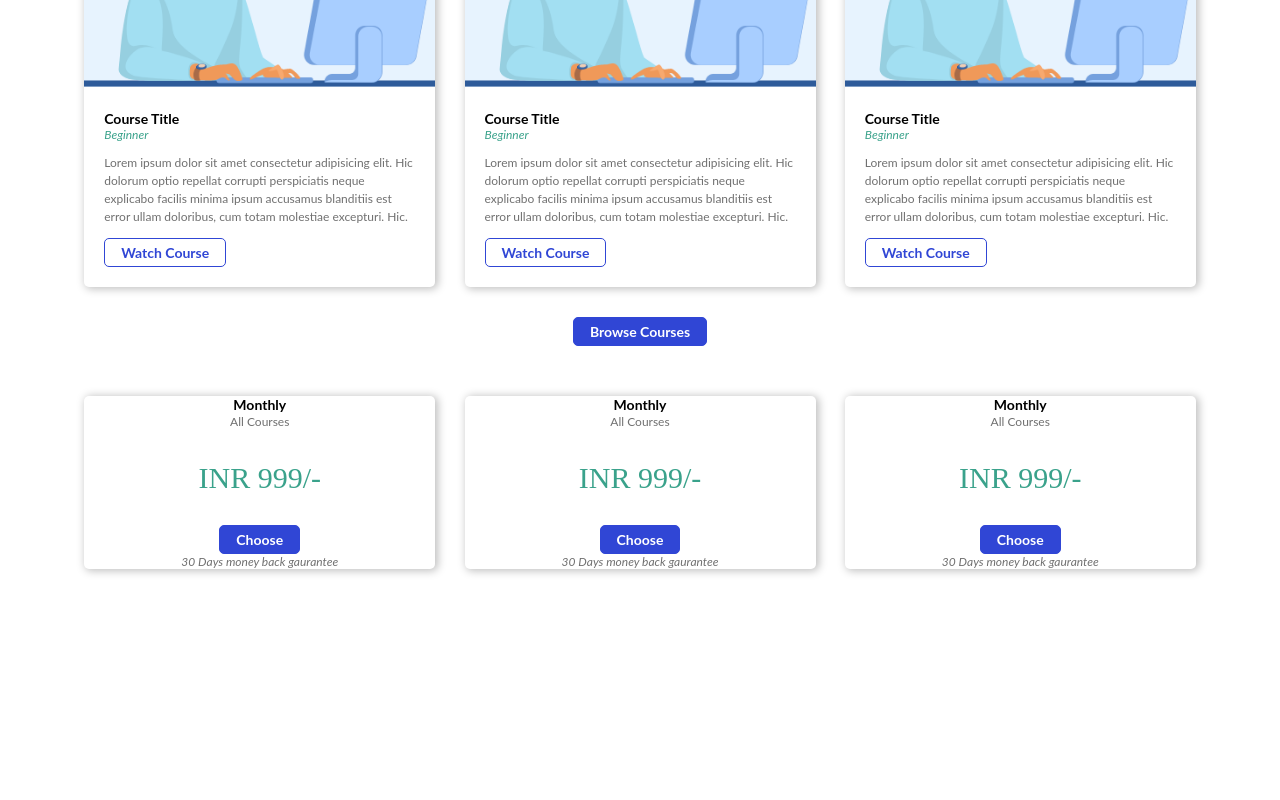
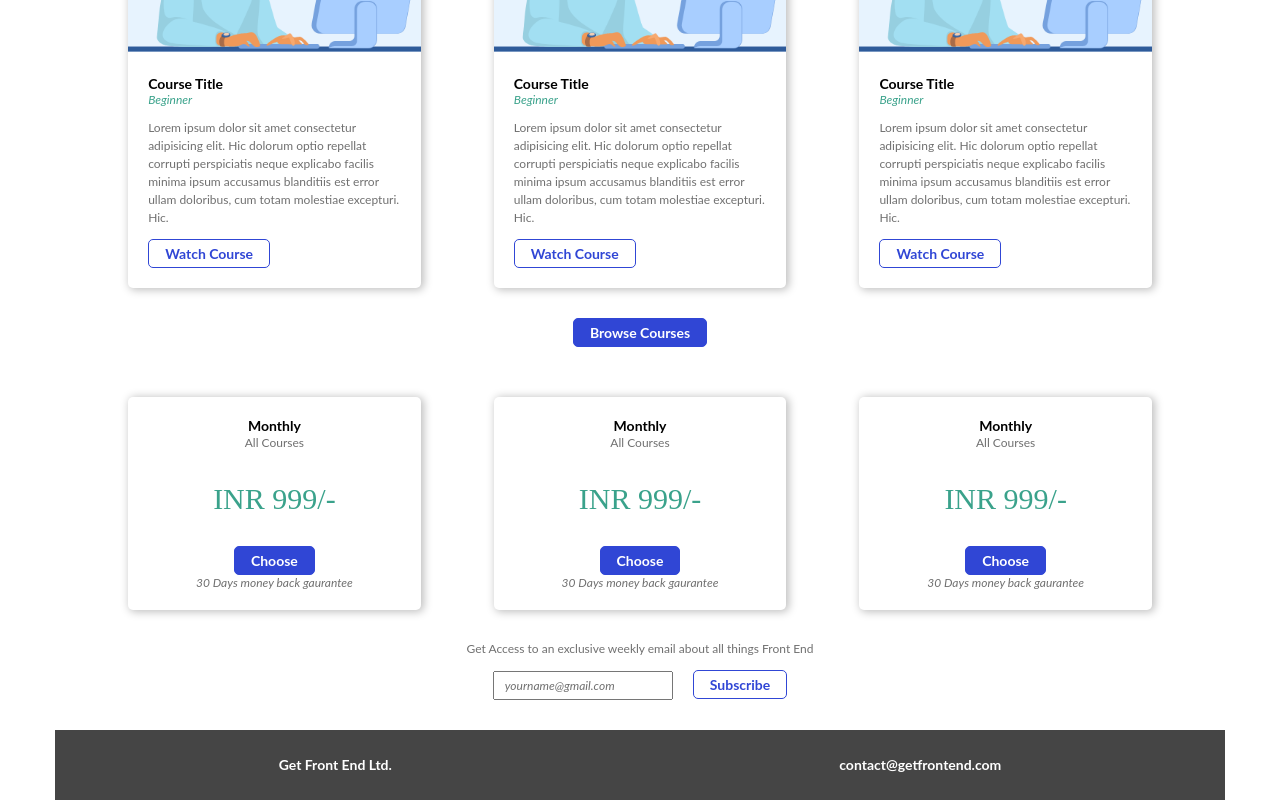
Before and after one commit to madhavsharma2106/get-front-end, a React (Create React App) app in the folder client/: page / in a window 1280 px wide. Shown: the part 900-1700 px from the top of the page. Before the commit the page ends 1499 px from the top, so only its background shows below. Built offline with nearby package versions, Linux system fonts and the light colour scheme.

Commit message:
Added components and finished Landing page.

```diff
--- /dev/null
+++ b/client/src/components/molecules/TextInput/TextInput.jsx
@@ -0,0 +1,15 @@
+import React from "react";
+import "./TextInput.scss";
+
+function TextInput({ placeholder, onChange }) {
+  return (
+    <input
+      className="text-input"
+      type="text"
+      placeholder={placeholder}
+      onChange={onChange}
+    />
+  );
+}
+
+export default TextInput;
--- /dev/null
+++ b/client/src/components/molecules/TextInput/TextInput.scss
@@ -0,0 +1,14 @@
+@import "../../../styles/main.scss";
+
+.text-input {
+  padding: 5px 10px;
+  font-family: $lato-regular;
+  font-size: $size-1;
+  color: $light-grey;
+  &::placeholder {
+    font-size: $size-1;
+    font-family: $lato-italic;
+    color: $light-grey;
+    font-style: italic;
+  }
+}
--- /dev/null
+++ b/client/src/components/organisms/Footer/Footer.jsx
@@ -0,0 +1,17 @@
+import React from "react";
+import "./Footer.scss";
+import Text, { TextVariant } from "../../atoms/Text/Text";
+function Footer() {
+  return (
+    <div className="footer">
+      <Text variant={TextVariant.title} style={{ color: "white" }}>
+        Get Front End Ltd.
+      </Text>
+      <Text variant={TextVariant.title} style={{ color: "white" }}>
+        contact@getfrontend.com
+      </Text>
+    </div>
+  );
+}
+
+export default Footer;
--- /dev/null
+++ b/client/src/components/organisms/Footer/Footer.scss
@@ -0,0 +1,9 @@
+@import "../../../styles/main.scss";
+
+.footer {
+  height: 70px;
+  background: $dark-grey;
+  display: flex;
+  justify-content: space-around;
+  align-items: center;
+}
--- a/client/src/components/organisms/PriceCard/PriceCard.scss
+++ b/client/src/components/organisms/PriceCard/PriceCard.scss
@@ -1,3 +1,4 @@
 .price-card {
   text-align: center;
+  padding: 20px 0;
 }
--- a/client/src/components/pages/LandingPage/LandingPage.jsx
+++ b/client/src/components/pages/LandingPage/LandingPage.jsx
@@ -1,9 +1,11 @@
 import React from "react";
-import Header from "../../features/Header/Header";
+import Header from "../../organisms/Header/Header";
 import HeroSection from "./HeroSection";
 import LanguagesSection from "./LanguagesSection";
 import CoursesSection from "./CoursesSection";
 import PricesSection from "./PricesSection";
+import Footer from "../../organisms/Footer/Footer";
+import MailList from "./MailList";
 
 function LandingPage() {
   return (
@@ -13,6 +15,8 @@ function LandingPage() {
       <LanguagesSection />
       <CoursesSection />
       <PricesSection />
+      <MailList />
+      <Footer />
     </>
   );
 }
--- a/client/src/components/pages/LandingPage/LandingPage.scss
+++ b/client/src/components/pages/LandingPage/LandingPage.scss
@@ -55,7 +55,7 @@
     justify-content: space-evenly;
     margin-bottom: 30px;
     & .card {
-      width: 30%;
+      width: 25%;
     }
   }
 }
@@ -66,6 +66,14 @@
   justify-content: space-evenly;
   margin-bottom: 30px;
   & .card {
-    width: 30%;
+    width: 25%;
   }
 }
+
+.footer-section {
+  text-align: center;
+  margin: 30px 0;
+  & > div > * {
+    margin: 0 10px;
+  }
+}
--- /dev/null
+++ b/client/src/components/pages/LandingPage/MailList.jsx
@@ -0,0 +1,20 @@
+import React from "react";
+import Text, { TextVariant } from "../../atoms/Text/Text";
+import Button, { ButtonVariant } from "../../atoms/Button/Button";
+import TextInput from "../../molecules/TextInput/TextInput";
+
+function MailList() {
+  return (
+    <div className="footer-section">
+      <Text variant={TextVariant.regular}>
+        Get Access to an exclusive weekly email about all things Front End
+      </Text>
+      <div>
+        <TextInput placeholder="yourname@gmail.com" />
+        <Button variant={ButtonVariant.outlined}>Subscribe</Button>
+      </div>
+    </div>
+  );
+}
+
+export default MailList;
```
Also changed, not shown: client/src/components/organisms/Header/Header.jsx (renamed from client/src/components/features/Header/Header.jsx), client/src/components/organisms/Header/Header.scss (renamed from client/src/components/features/Header/Header.scss).
